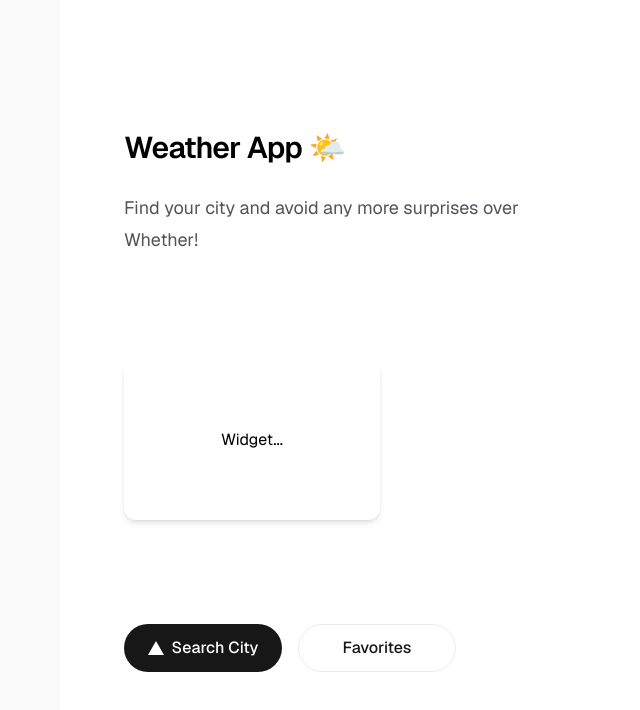
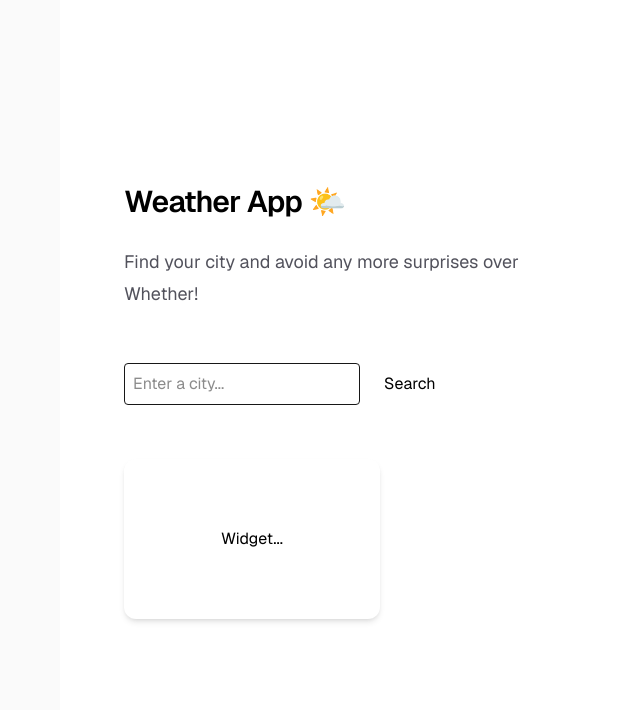
Before and after one commit to Alexan-999/weather-app, a Next.js app in the folder weather-app/: page / in a window 1280 px wide. Shown: the top 710 px of the page, without its empty margins (196-836 px from the left). Built offline with nearby package versions, Linux system fonts and the light colour scheme.

Commit message:
Search bar component
Creation of the search bar

```diff
--- a/weather-app/src/app/page.tsx
+++ b/weather-app/src/app/page.tsx
@@ -1,10 +1,12 @@
 import Image from "next/image";
 import WeatherCard from "@/components/WeatherCard";
+import SearchBar from "@/components/SearchBar";
+
 
 export default function Home() {
   return (
     <div className="flex flex-col flex-1 items-center justify-center bg-zinc-50 font-sans dark:bg-black">
-      <main className="flex flex-1 w-full max-w-3xl flex-col items-center justify-between py-32 px-16 bg-white dark:bg-black sm:items-start">
+      <main className="flex flex-1 w-full max-w-3xl flex-col items-center justify-evenly py-32 px-16 bg-white dark:bg-black sm:items-start">
 
         <div className="flex flex-col items-center gap-6 text-center sm:items-start sm:text-left">
           <h1 className="max-w-xs text-3xl font-semibold leading-10 tracking-tight text-black dark:text-zinc-50">
@@ -15,33 +17,10 @@ export default function Home() {
           </p>
         </div>
 
+        <SearchBar onSearch={(city) => console.log(`Searching for weather in ${city}...`)} />
+
         <WeatherCard />
 
-        <div className="flex flex-col gap-4 text-base font-medium sm:flex-row">
-          <a
-            className="flex h-12 w-full items-center justify-center gap-2 rounded-full bg-foreground px-5 text-background transition-colors hover:bg-[#383838] dark:hover:bg-[#ccc] md:w-[158px]"
-            href="https://vercel.com/new?utm_source=create-next-app&utm_medium=appdir-template-tw&utm_campaign=create-next-app"
-            target="_blank"
-            rel="noopener noreferrer"
-          >
-            <Image
-              className="dark:invert"
-              src="/vercel.svg"
-              alt="Vercel logomark"
-              width={16}
-              height={16}
-            />
-            Search City
-          </a>
-          <a
-            className="flex h-12 w-full items-center justify-center rounded-full border border-solid border-black/[.08] px-5 transition-colors hover:border-transparent hover:bg-black/[.04] dark:border-white/[.145] dark:hover:bg-[#1a1a1a] md:w-[158px]"
-            href="https://nextjs.org/docs?utm_source=create-next-app&utm_medium=appdir-template-tw&utm_campaign=create-next-app"
-            target="_blank"
-            rel="noopener noreferrer"
-          >
-            Favorites
-          </a>
-        </div>
       </main>
     </div>
   );
--- /dev/null
+++ b/weather-app/src/components/SearchBar.tsx
@@ -0,0 +1,14 @@
+export default function SearchBar({ onSearch }: { onSearch: (city: string) => void }) {
+  return (
+    <div className="flex gap-2">
+      <input
+        type="text"
+        placeholder="Enter a city..."
+        className="border p-2 rounded"
+      />
+      <button className="bg-white text-black px-4 rounded">
+        Search
+      </button>
+    </div>
+  );
+}
```
